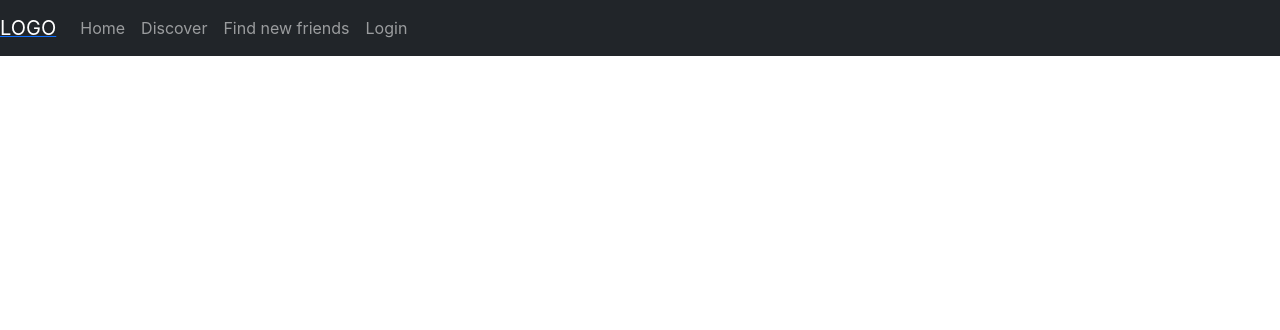
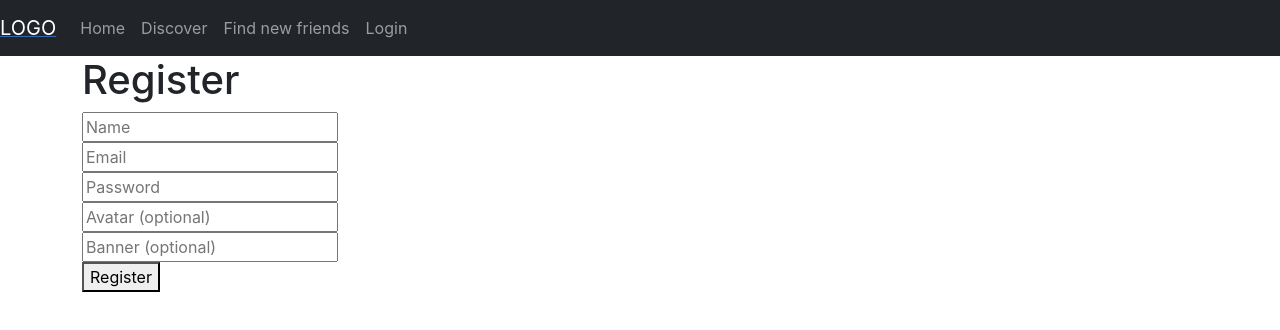
Before and after one commit to Noroff-FEU-Assignments/project-exam-2-mikaelrev, a React (Create React App) app: page /register in a window 1280 px wide. Shown: the top 330 px of the page. Built offline with nearby package versions, Linux system fonts and the light colour scheme.

Commit message:
Made a register form and login form, and checked that I could actually register and login

```diff
--- /dev/null
+++ b/src/components/common/FormError.js
@@ -0,0 +1,9 @@
+import PropTypes from "prop-types";
+
+export default function FormError({ children }) {
+  return <div className="form-error">{children}</div>;
+}
+
+FormError.proptTypes = {
+  children: PropTypes.node.isRequired,
+};
--- a/src/components/layout/Layout.js
+++ b/src/components/layout/Layout.js
@@ -12,6 +12,7 @@ import HomePage from "../home/HomePage";
 import ExplorePosts from "../explorePosts/ExplorePosts";
 import FindFriends from "../findFriends/FindFriends";
 import LoginPage from "../login/LoginPage";
+import RegisterPage from "../register/RegisterPage";
 
 function Layout() {
   return (
@@ -40,10 +41,11 @@ function Layout() {
       </Navbar>
       <Container>
         <Routes>
-          <Route path="/" exact element={<HomePage />} />
+          <Route path="/" element={<HomePage />} />
           <Route path="/posts" element={<ExplorePosts />} />
           <Route path="/profiles" element={<FindFriends />} />
           <Route path="/login" element={<LoginPage />} />
+          <Route path="/register" element={<RegisterPage />} />
         </Routes>
       </Container>
     </Router>
--- /dev/null
+++ b/src/components/login/LoginForm.js
@@ -0,0 +1,77 @@
+import { useState } from "react";
+import { useForm } from "react-hook-form";
+import * as yup from "yup";
+import { yupResolver } from "@hookform/resolvers/yup";
+import axios from "axios";
+import FormError from "../common/FormError";
+import { BASE_URL, LOGIN_PATH } from "../../constants/api";
+import { NavLink } from "react-router-dom";
+
+const url = BASE_URL + LOGIN_PATH;
+
+const schema = yup.object().shape({
+  email: yup.string().required("Please enter a valid email address"),
+  password: yup.string().required("Please enter your password"),
+});
+
+export default function LoginForm() {
+  const [submitting, setSubmitting] = useState(false);
+  const [loginError, setLoginError] = useState(null);
+
+  const {
+    register,
+    handleSubmit,
+    formState: { errors },
+  } = useForm({
+    resolver: yupResolver(schema),
+  });
+
+  // eslint-disable-next-line
+
+  async function onSubmit(data) {
+    setSubmitting(true);
+    setLoginError(null);
+
+    console.log(data);
+
+    try {
+      const response = await axios.post(url, data);
+      console.log("response", response.data);
+    } catch (error) {
+      console.log("error", error);
+      setLoginError(error.toString());
+    } finally {
+      setSubmitting(false);
+    }
+  }
+
+  return (
+    <>
+      <form onSubmit={handleSubmit(onSubmit)}>
+        {loginError && <FormError>{loginError}</FormError>}
+        <fieldset disabled={submitting}>
+          <div>
+            <input name="email" placeholder="Email" {...register("email")} />
+            {errors.email && <FormError>{errors.email.message}</FormError>}
+          </div>
+
+          <div>
+            <input
+              name="password"
+              placeholder="Password"
+              {...register("password")}
+            />
+            {errors.password && (
+              <FormError>{errors.password.message}</FormError>
+            )}
+          </div>
+
+          <button>{submitting ? "Logging in..." : "Login"}</button>
+        </fieldset>
+        <div>
+          <NavLink to="/register">Not a user? Create an account here</NavLink>
+        </div>
+      </form>
+    </>
+  );
+}
--- a/src/components/login/LoginPage.js
+++ b/src/components/login/LoginPage.js
@@ -1,10 +1,12 @@
 import React from "react";
 import Heading from "../layout/Heading";
+import LoginForm from "./LoginForm";
 
 function LoginPage() {
   return (
     <>
       <Heading content="Login" />
+      <LoginForm />
     </>
   );
 }
--- /dev/null
+++ b/src/components/register/RegisterForm.js
@@ -0,0 +1,110 @@
+import { useState } from "react";
+import { useForm } from "react-hook-form";
+import * as yup from "yup";
+import { yupResolver } from "@hookform/resolvers/yup";
+import axios from "axios";
+import FormError from "../common/FormError";
+import { BASE_URL, REG_PATH } from "../../constants/api";
+
+const url = BASE_URL + REG_PATH;
+
+const schema = yup.object().shape({
+  name: yup.string().required("Please enter your name"),
+  email: yup
+    .string()
+    .required("Please enter a valid stud.noroff.no or noroff.no email address"),
+  password: yup
+    .string()
+    .required("Please enter your password")
+    .min(8, "The password must be at least 8 characters"),
+  avatar: yup.string().optional("Enter url for your avatar"),
+  banner: yup.string().optional("Enter url for your banner"),
+});
+
+export default function RegisterForm() {
+  const [submitting, setSubmitting] = useState(false);
+  const [loginError, setLoginError] = useState(null);
+
+  const {
+    register,
+    handleSubmit,
+    formState: { errors },
+  } = useForm({
+    resolver: yupResolver(schema),
+  });
+
+  // eslint-disable-next-line
+
+  async function onSubmit(data) {
+    setSubmitting(true);
+    setLoginError(null);
+
+    console.log(data);
+
+    try {
+      const response = await axios.post(url, data);
+      console.log("response", response.data);
+    } catch (error) {
+      console.log("error", error);
+      setLoginError(error.toString());
+    } finally {
+      setSubmitting(false);
+    }
+  }
+
+  return (
+    <>
+      <form onSubmit={handleSubmit(onSubmit)}>
+        {loginError && <FormError>{loginError}</FormError>}
+        <fieldset disabled={submitting}>
+          <div>
+            <input name="name" placeholder="Name" {...register("name")} />
+            {errors.name && <FormError>{errors.name.message}</FormError>}
+          </div>
+
+          <div>
+            <input
+              name="email"
+              type="email"
+              placeholder="Email"
+              {...register("email")}
+            />
+            {errors.email && <FormError>{errors.email.message}</FormError>}
+          </div>
+
+          <div>
+            <input
+              name="password"
+              type="password"
+              placeholder="Password"
+              {...register("password")}
+            />
+            {errors.password && (
+              <FormError>{errors.password.message}</FormError>
+            )}
+          </div>
+
+          <div>
+            <input
+              name="avatar"
+              placeholder="Avatar (optional)"
+              {...register("avatar")}
+            />
+            {errors.avatar && <FormError>{errors.avatar.message}</FormError>}
+          </div>
+
+          <div>
+            <input
+              name="banner"
+              placeholder="Banner (optional)"
+              {...register("banner")}
+            />
+            {errors.banner && <FormError>{errors.banner.message}</FormError>}
+          </div>
+
+          <button>Register</button>
+        </fieldset>
+      </form>
+    </>
+  );
+}
--- /dev/null
+++ b/src/components/register/RegisterPage.js
@@ -0,0 +1,14 @@
+import React from "react";
+import Heading from "../layout/Heading";
+import RegisterForm from "./RegisterForm";
+
+function RegisterPage() {
+  return (
+    <>
+      <Heading content="Register" />
+      <RegisterForm />
+    </>
+  );
+}
+
+export default RegisterPage;
--- /dev/null
+++ b/src/constants/api.js
@@ -0,0 +1,3 @@
+export const BASE_URL = "https://api.noroff.dev/api/v1/";
+export const REG_PATH = "social/auth/register";
+export const LOGIN_PATH = "social/auth/login";
```
